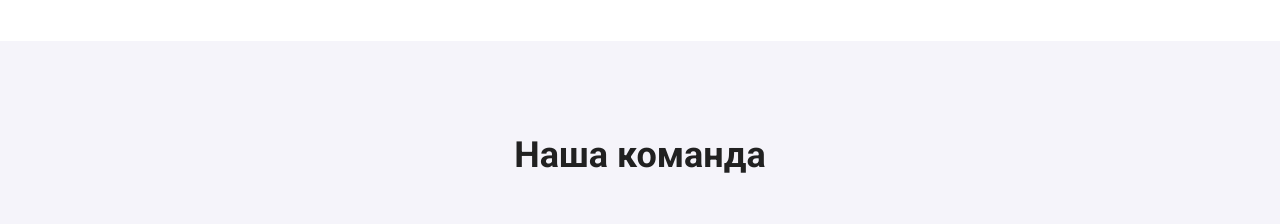
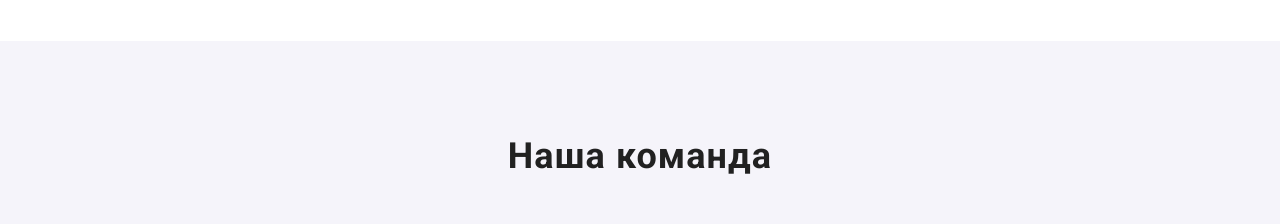
Before and after one commit to OlesRezvaniuk/goit-markup-hw-03, a plain HTML site: page index.html in a window 1280 px wide. Shown: the part 1380-1604 px from the top of the page. Drawn offline with nearby package versions, Linux system fonts and the light colour scheme.

Commit message:
Update style.css

```diff
--- a/style/style.css
+++ b/style/style.css
@@ -230,6 +230,14 @@ body {
 
 .team-title {
     margin-bottom: 50px;
+
+    font-weight: 700;
+    font-size: 36px;
+    line-height: 42px;
+    text-align: center;
+    letter-spacing: 0.03em;
+
+    color: var(--heavy-text-color);
 }
 
 .team-list {
```
